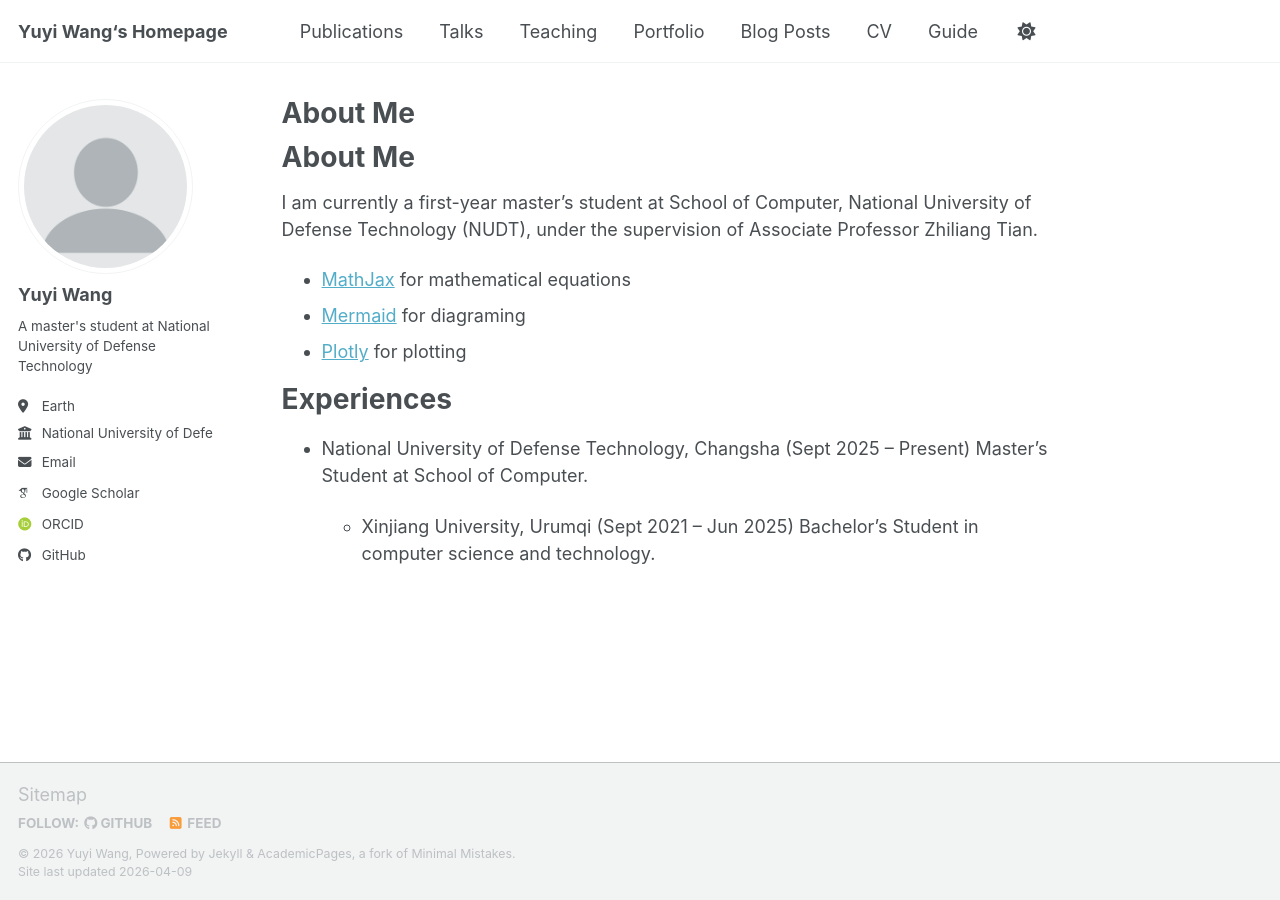
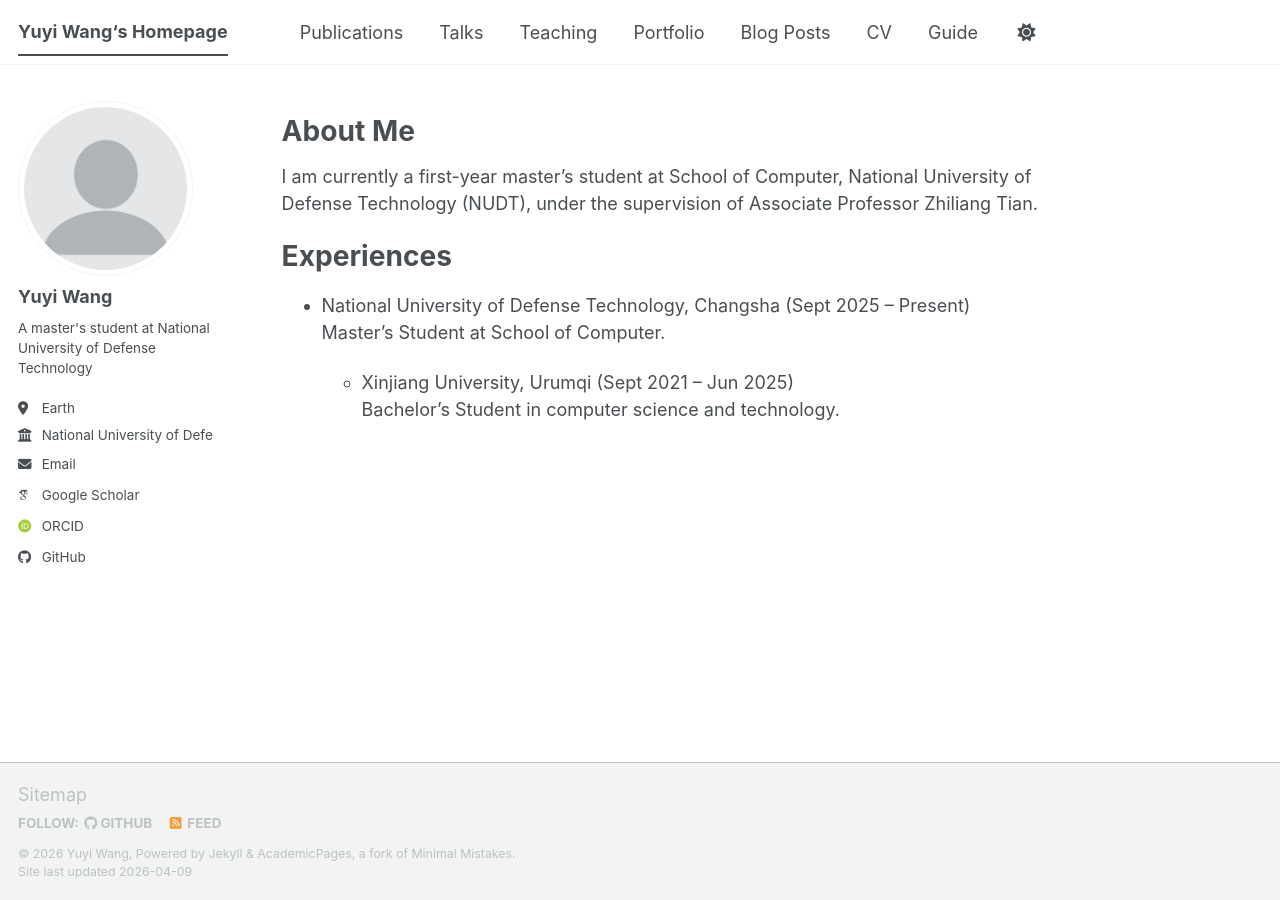
Before and after one commit to sweetlove12/sweetlove12.github.io, a Jekyll site: the page built from _pages/about.md, in a window 1280 px wide. Built offline with Jekyll 4.4.1, drawn with Linux system fonts in a browser that asks for light colours; some web fonts are replaced; our own code applies the rules of GitHub Pages for plain Markdown files; a script bundle is joined from its source files by our own code; library files that are not in the unit come from our copies.

Commit message:
Update about.md

```diff
--- a/_pages/about.md
+++ b/_pages/about.md
@@ -1,18 +1,53 @@
-About Me
-======
+---
+permalink: /
+title: ""
+author_profile: true
+redirect_from:
+  - /about/
+  - /about.html
+---
+
+<style>
+  .mybutton {
+      color: black;
+      font-size: 15px;
+      text-decoration: none;
+      font-weight: strong;
+      border-width: 1px;
+      border-color: black;
+      border-style: solid;
+      padding-right: 6px;
+      padding-left: 6px;
+      padding-top: 0px;
+      padding-bottom: 0px;
+  }
+  .mybutton:hover {
+      color: black;
+      font-size: 15px;
+      opacity: 0.8;
+      text-decoration: none;
+      font-weight: strong;
+      border-width: 1px;
+      border-color: black !important;
+      border-style: solid;
+      padding-right: 6px;
+      padding-left: 6px;
+      padding-top: 0px;
+      padding-bottom: 0px;
+  }
+</style>
+
+
+# About Me
+
 I am currently a first-year master’s student at School of Computer, National University of Defense Technology (NUDT), under the supervision of Associate Professor Zhiliang Tian.
 
 
 
-- [MathJax](https://www.mathjax.org/) for mathematical equations
-- [Mermaid](https://mermaid.js.org/) for diagraming
-- [Plotly](https://plotly.com/javascript/) for plotting
+# Experiences
 
-Experiences
-======
+- National University of Defense Technology, Changsha (Sept 2025 – Present)<br>
+Master's Student at School of Computer.
 
-- National University of Defense Technology, Changsha (Sept 2025 – Present)
-  Master’s Student at School of Computer.
-
-  - Xinjiang University, Urumqi (Sept 2021 – Jun 2025)
+  - Xinjiang University, Urumqi (Sept 2021 – Jun 2025)<br>
   Bachelor’s Student in computer science and technology.
```
